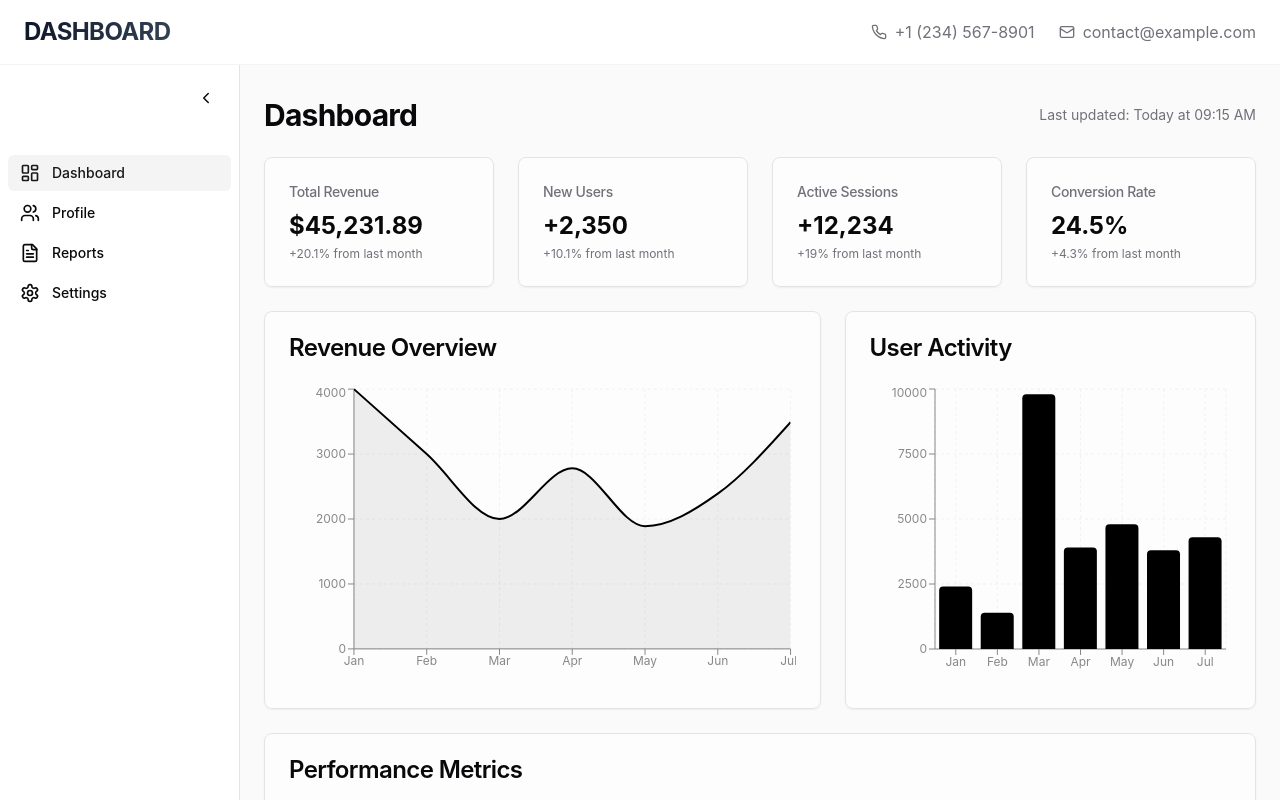
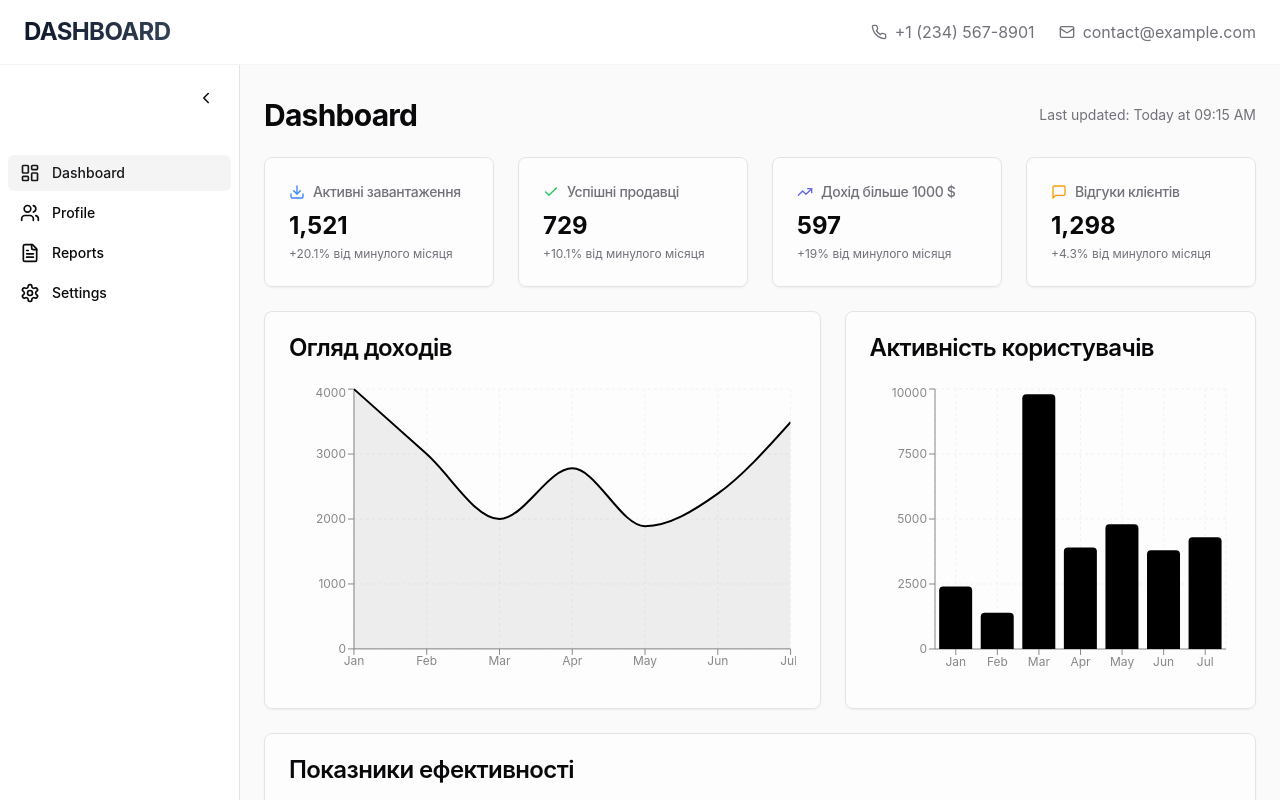
Before and after one commit to OlegFutornoi/xmlmaster, a React (Vite) app: page / in a window 1280 px wide. Shown: the top 800 px of the page. Built offline with nearby package versions, Linux system fonts and the light colour scheme; a web font is replaced by a local one.

Commit message:
Add dashboard information
Adds information about active downloads, successful sellers, revenue, and customer reviews to the dashboard page.

```diff
--- a/src/pages/Dashboard.tsx
+++ b/src/pages/Dashboard.tsx
@@ -14,6 +14,7 @@ import {
   Tooltip,
   ResponsiveContainer
 } from 'recharts';
+import { Download, Check, TrendingUp, MessageSquare } from 'lucide-react';
 
 const data = [
   { name: 'Jan', value: 4000, users: 2400, visits: 2400 },
@@ -38,41 +39,53 @@ const Dashboard: React.FC = () => {
       <div className="grid gap-6 md:grid-cols-2 lg:grid-cols-4">
         <Card className="backdrop-blur-sm bg-white/50">
           <CardHeader className="pb-2">
-            <CardTitle className="text-sm font-medium text-muted-foreground">Total Revenue</CardTitle>
+            <CardTitle className="text-sm font-medium text-muted-foreground flex items-center">
+              <Download className="h-4 w-4 mr-2 text-blue-500" />
+              Активні завантаження
+            </CardTitle>
           </CardHeader>
           <CardContent>
-            <div className="text-2xl font-bold">$45,231.89</div>
-            <p className="text-xs text-muted-foreground mt-1">+20.1% from last month</p>
+            <div className="text-2xl font-bold">1,521</div>
+            <p className="text-xs text-muted-foreground mt-1">+20.1% від минулого місяця</p>
           </CardContent>
         </Card>
 
         <Card className="backdrop-blur-sm bg-white/50">
           <CardHeader className="pb-2">
-            <CardTitle className="text-sm font-medium text-muted-foreground">New Users</CardTitle>
+            <CardTitle className="text-sm font-medium text-muted-foreground flex items-center">
+              <Check className="h-4 w-4 mr-2 text-green-500" />
+              Успішні продавці
+            </CardTitle>
           </CardHeader>
           <CardContent>
-            <div className="text-2xl font-bold">+2,350</div>
-            <p className="text-xs text-muted-foreground mt-1">+10.1% from last month</p>
+            <div className="text-2xl font-bold">729</div>
+            <p className="text-xs text-muted-foreground mt-1">+10.1% від минулого місяця</p>
           </CardContent>
         </Card>
 
         <Card className="backdrop-blur-sm bg-white/50">
           <CardHeader className="pb-2">
-            <CardTitle className="text-sm font-medium text-muted-foreground">Active Sessions</CardTitle>
+            <CardTitle className="text-sm font-medium text-muted-foreground flex items-center">
+              <TrendingUp className="h-4 w-4 mr-2 text-indigo-500" />
+              Дохід більше 1000 $
+            </CardTitle>
           </CardHeader>
           <CardContent>
-            <div className="text-2xl font-bold">+12,234</div>
-            <p className="text-xs text-muted-foreground mt-1">+19% from last month</p>
+            <div className="text-2xl font-bold">597</div>
+            <p className="text-xs text-muted-foreground mt-1">+19% від минулого місяця</p>
           </CardContent>
         </Card>
 
         <Card className="backdrop-blur-sm bg-white/50">
           <CardHeader className="pb-2">
-            <CardTitle className="text-sm font-medium text-muted-foreground">Conversion Rate</CardTitle>
+            <CardTitle className="text-sm font-medium text-muted-foreground flex items-center">
+              <MessageSquare className="h-4 w-4 mr-2 text-amber-500" />
+              Відгуки клієнтів
+            </CardTitle>
           </CardHeader>
           <CardContent>
-            <div className="text-2xl font-bold">24.5%</div>
-            <p className="text-xs text-muted-foreground mt-1">+4.3% from last month</p>
+            <div className="text-2xl font-bold">1,298</div>
+            <p className="text-xs text-muted-foreground mt-1">+4.3% від минулого місяця</p>
           </CardContent>
         </Card>
       </div>
@@ -80,7 +93,7 @@ const Dashboard: React.FC = () => {
       <div className="grid gap-6 md:grid-cols-2 lg:grid-cols-7">
         <Card className="lg:col-span-4 backdrop-blur-sm bg-white/50">
           <CardHeader>
-            <CardTitle>Revenue Overview</CardTitle>
+            <CardTitle>Огляд доходів</CardTitle>
           </CardHeader>
           <CardContent>
             <div className="h-[300px]">
@@ -105,7 +118,7 @@ const Dashboard: React.FC = () => {
 
         <Card className="lg:col-span-3 backdrop-blur-sm bg-white/50">
           <CardHeader>
-            <CardTitle>User Activity</CardTitle>
+            <CardTitle>Активність користувачів</CardTitle>
           </CardHeader>
           <CardContent>
             <div className="h-[300px]">
@@ -125,7 +138,7 @@ const Dashboard: React.FC = () => {
 
       <Card className="backdrop-blur-sm bg-white/50">
         <CardHeader>
-          <CardTitle>Performance Metrics</CardTitle>
+          <CardTitle>Показники ефективності</CardTitle>
         </CardHeader>
         <CardContent>
           <div className="h-[300px]">
```
